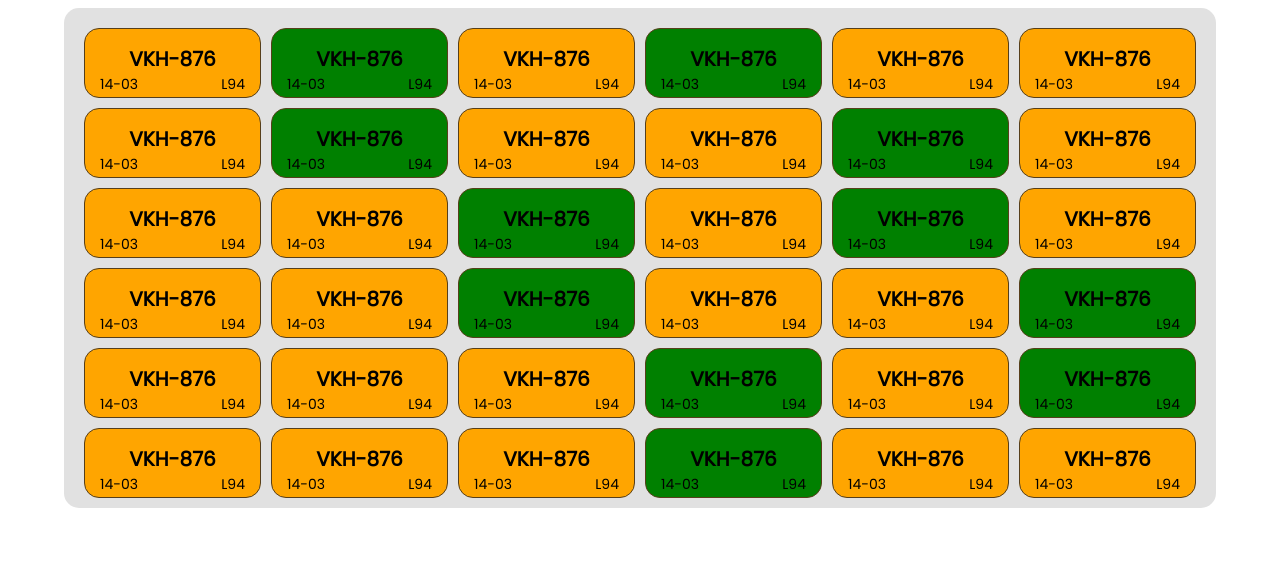
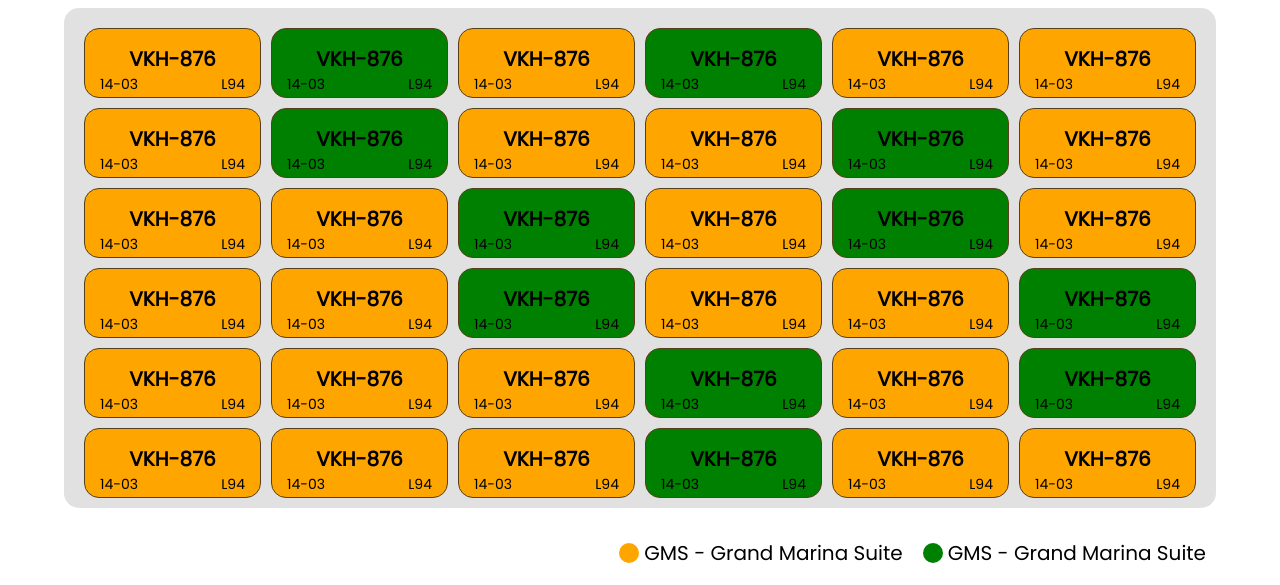
Before and after one commit to oacamargoar/PWM-FrontEnd, a website: page index.html in a window 1280 px wide. Shown: the part 102-687 px from the top of the page. Drawn offline with Linux system fonts and the light colour scheme.

Commit message:
Implementación de dependencias y mejoras en el formulario cuando esta en dispositivo pequeño

```diff
--- a/index.html
+++ b/index.html
@@ -400,5 +400,15 @@
             </div>
         </div>
     </main>
+    <div class="dependencias contenedor">
+        <div class="dependencia">
+            <span style="background-color: orange;"></span>
+            <p>GMS - Grand Marina Suite</p>
+        </div>
+        <div class="dependencia">
+            <span style="background-color: green;"></span>
+            <p>GMS - Grand Marina Suite</p>
+        </div>
+    </div>
 </body>
 </html>
--- /dev/null
+++ b/src/scss/layout/_dependencias.scss
@@ -0,0 +1,23 @@
+@use '../base/mixins' as m;
+@use '../base/variables' as v;
+
+.dependencias {
+    margin-top: 2rem;
+    @include m.tablet {
+        @include m.flex(flex-end);
+    }
+    .dependencia {
+        margin: 1rem;
+        @include m.flex(flex-start);
+        p {
+            margin: 0;
+        }
+        span {
+            display: inline-block;
+            width: 2rem;
+            height: 2rem;
+            border-radius: 50%;
+            margin-right: .5rem;
+        }
+    }
+}
--- a/src/scss/layout/_header.scss
+++ b/src/scss/layout/_header.scss
@@ -35,13 +35,11 @@
 }
 
 .formulario {
-    -webkit-box-shadow: -4px 2px 5px 0px rgba(0,0,0,0.75);
-    -moz-box-shadow: -4px 2px 5px 0px rgba(0,0,0,0.75);
-    box-shadow: -4px 2px 5px 0px rgba(0,0,0,0.75);
     text-align: center;
     margin-top: 2rem;
     background-color: #e1e1e1;
     padding: 1rem;
+    border-radius: 1.5rem;
     @include m.tablet {
         background-color: transparent;
         box-shadow: none;
--- a/src/scss/layout/_index.scss
+++ b/src/scss/layout/_index.scss
@@ -1,2 +1,3 @@
 @forward 'header';
 @forward 'tablero';
+@forward './dependencias';
```
Also changed, not shown: build/css/app.css, 1 other file.
